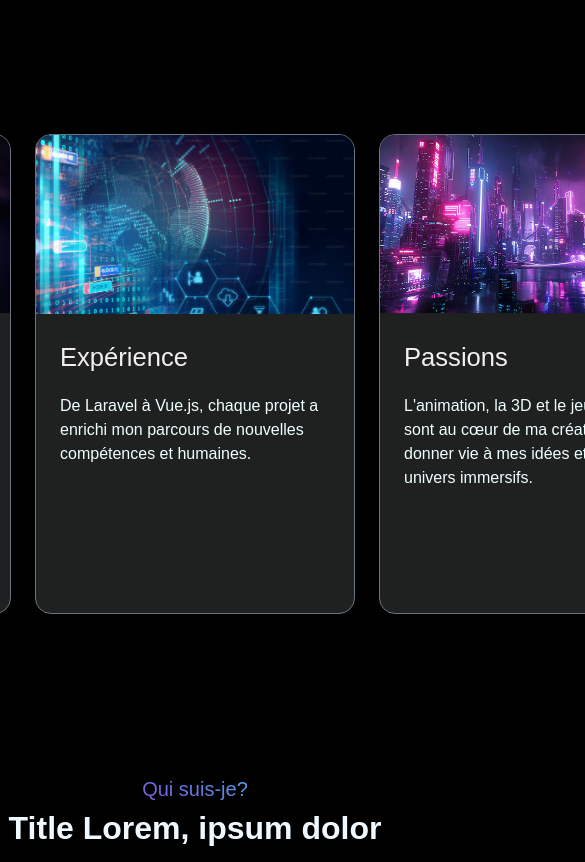
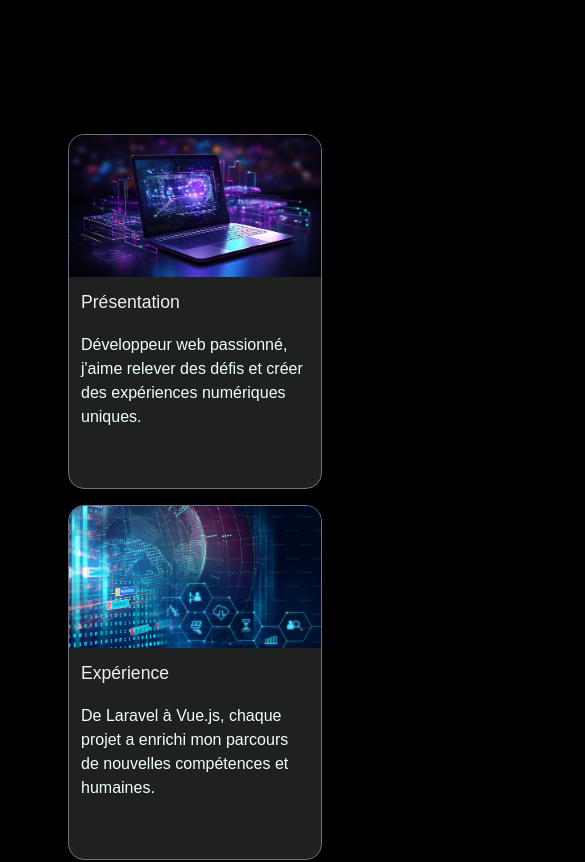
Before and after one commit to Dannydan78/Portfolio, a Nuxt app: page / in a window 390 px wide. Shown: the part 1240-2102 px from the top of the page, 585 px wide, since content can reach past the window. Built offline with nearby package versions, Linux system fonts and the light colour scheme; a web font is replaced by a local one.

Commit message:
responsive WIP

```diff
--- a/components/Cards.vue
+++ b/components/Cards.vue
@@ -67,7 +67,7 @@ article {
     transition: all 0.4s ease-in-out;
     overflow: hidden;
     color: azure;
-
+    width: 100%;
 }
 
 article a::after {
@@ -93,10 +93,14 @@ figure {
     padding: 0;
     aspect-ratio: 16 / 9;
     overflow: hidden;
+    width: 100%;
 }
 
 article img {
     max-width: 100%;
+    width: 100%;
+    height: 100%;
+    object-fit: cover;
     transform-origin: center;
     transform: scale(var(--img-scale));
     transition: transform 0.4s ease-in-out;
@@ -142,16 +146,49 @@ article:has(:hover, :focus) {
 .cards-container {
     display: grid;
     max-width: 1200px;
-    min-height: 480px;
     margin-inline: auto;
     padding-inline: 24px;
-    grid-template-columns: repeat(auto-fill, minmax(320px, 1fr));
-    gap: 24px;
-
+    grid-template-columns: repeat(auto-fit, minmax(280px, 1fr));
+    gap: 20px;
+    width: 100%;
 }
 
 .go{
     color: #19f6e8;
     cursor: pointer;
 }
+
+@media screen and (max-width: 768px) {
+    .cards-container {
+        padding-inline: 16px;
+        gap: 16px;
+    }
+
+    article h2 {
+        font-size: 1.2rem;
+    }
+
+    .article-body {
+        padding: 16px;
+    }
+}
+
+@media screen and (max-width: 480px) {
+    .cards-container {
+        padding-inline: 12px;
+        grid-template-columns: 1fr;
+    }
+
+    article {
+        max-width: 100%;
+    }
+
+    article h2 {
+        font-size: 1.1rem;
+    }
+
+    .article-body {
+        padding: 12px;
+    }
+}
 </style>
--- a/components/NavBar.vue
+++ b/components/NavBar.vue
@@ -2,44 +2,43 @@
     <nav class="style navTest">
         <div class="max-w-screen-xl w-full mx-auto flex items-center justify-between p-4 relative">
             <!-- Hamburger Button -->
-            <button
-                @click="toggleMenu"
-                class="block md:hidden text-white focus:outline-none"
-                aria-label="Toggle navigation"
-            >
-                <svg class="w-6 h-6" fill="none" stroke="currentColor" viewBox="0 0 24 24" xmlns="http://www.w3.org/2000/svg">
-                    <path stroke-linecap="round" stroke-linejoin="round" stroke-width="2" d="M4 6h16M4 12h16m-7 6h7"></path>
+            <button @click="toggleMenu" class="block lg:hidden text-white focus:outline-none"
+                aria-label="Toggle navigation">
+                <svg class="w-6 h-6" fill="none" stroke="currentColor" viewBox="0 0 24 24"
+                    xmlns="http://www.w3.org/2000/svg">
+                    <path stroke-linecap="round" stroke-linejoin="round" stroke-width="2" d="M4 6h16M4 12h16m-7 6h7">
+                    </path>
                 </svg>
             </button>
 
             <!-- Menu mobile -->
-            <div :class="['w-full md:flex md:items-center md:justify-between', isMenuOpen ? 'block' : 'hidden', 'md:block']">
+            <div
+                :class="['w-full lg:flex lg:items-center lg:justify-between', isMenuOpen ? 'block' : 'hidden', 'lg:block']">
                 <!-- Navigation Link -->
-                <ul class="flex flex-col md:flex-row md:justify-center md:space-x-16 mt-4 md:mt-0">
-                    <li class="mb-2 md:mb-0">
+                <ul class="flex flex-col lg:flex-row lg:justify-center lg:space-x-16 mt-4 lg:mt-0 mx-auto">
+                    <li class="mb-2 lg:mb-0">
                         <a @click.prevent="scrollToSection('accueil')" href="#"
-                           class="nav-link block py-2 px-3 text-white cursor-pointer"
-                           aria-current="page">Accueil</a>
+                            class="nav-link block py-2 px-3 text-white cursor-pointer" aria-current="page">Accueil</a>
                     </li>
-                    <li class="mb-2 md:mb-0">
+                    <li class="mb-2 lg:mb-0">
                         <a @click.prevent="scrollToSection('presentation')" href="#"
-                           class="nav-link block py-2 px-3 text-white cursor-pointer">Présentation</a>
+                            class="nav-link block py-2 px-3 text-white cursor-pointer">Présentation</a>
                     </li>
-                    <li class="mb-2 md:mb-0">
+                    <li class="mb-2 lg:mb-0">
                         <a @click.prevent="scrollToSection('experience')" href="#"
-                           class="nav-link block py-2 px-3 text-white cursor-pointer">Expérience</a>
+                            class="nav-link block py-2 px-3 text-white cursor-pointer">Expérience</a>
                     </li>
-                    <li class="mb-2 md:mb-0">
+                    <li class="mb-2 lg:mb-0">
                         <a @click.prevent="scrollToSection('passions')" href="#"
-                           class="nav-link block py-2 px-3 text-white cursor-pointer">Passions</a>
+                            class="nav-link block py-2 px-3 text-white cursor-pointer">Passions</a>
                     </li>
-                    <li class="mb-2 md:mb-0">
+                    <li class="mb-2 lg:mb-0">
                         <a @click.prevent="scrollToSection('contact')" href="#"
-                           class="nav-link block py-2 px-3 text-white cursor-pointer">Contact</a>
+                            class="nav-link block py-2 px-3 text-white cursor-pointer">Contact</a>
                     </li>
                 </ul>
-                <div class="social-icons-container">
-                    <div class="flex justify-center space-x-6 mt-6 md:mt-0">
+                <div class="social-icons-container ml-auto hidden lg:block">
+                    <div class="flex justify-end space-x-6 mt-6 lg:mt-0">
                         <a href="https://github.com/Dannydan78" target="_blank" class="social-link">
                             <i class="fab fa-github"></i>
                         </a>
@@ -126,13 +125,12 @@ nav {
     justify-content: center;
 }
 
-.social-link:hover {
-
-}
+.social-link:hover {}
 
 .social-icons-container {
     @media (min-width: 768px) {
-        margin-left: auto;
+        margin-left: 2rem;
+        min-width: 120px;
     }
 }
 
@@ -182,6 +180,7 @@ nav {
             opacity: 0;
             transform: translateY(-10px);
         }
+
         to {
             opacity: 1;
             transform: translateY(0);
@@ -191,7 +190,7 @@ nav {
 
 /* Ajustements pour les grands écrans */
 @media (min-width: 769px) {
-    nav > div {
+    nav>div {
         padding: 1rem 2rem;
     }
 
--- a/pages/index.vue
+++ b/pages/index.vue
@@ -53,7 +53,7 @@
     job: "Développeur web fullstack",
     email: "danny.darragon.konki@gmail.com",
     github: "https://github.com/Dannydan78",
-    linkedin: "",
+    linkedin: "https://www.linkedin.com/in/danny-darragon-konki-98ab0226b/",
   })
 
   const updateIdentity = (data) => {
```
